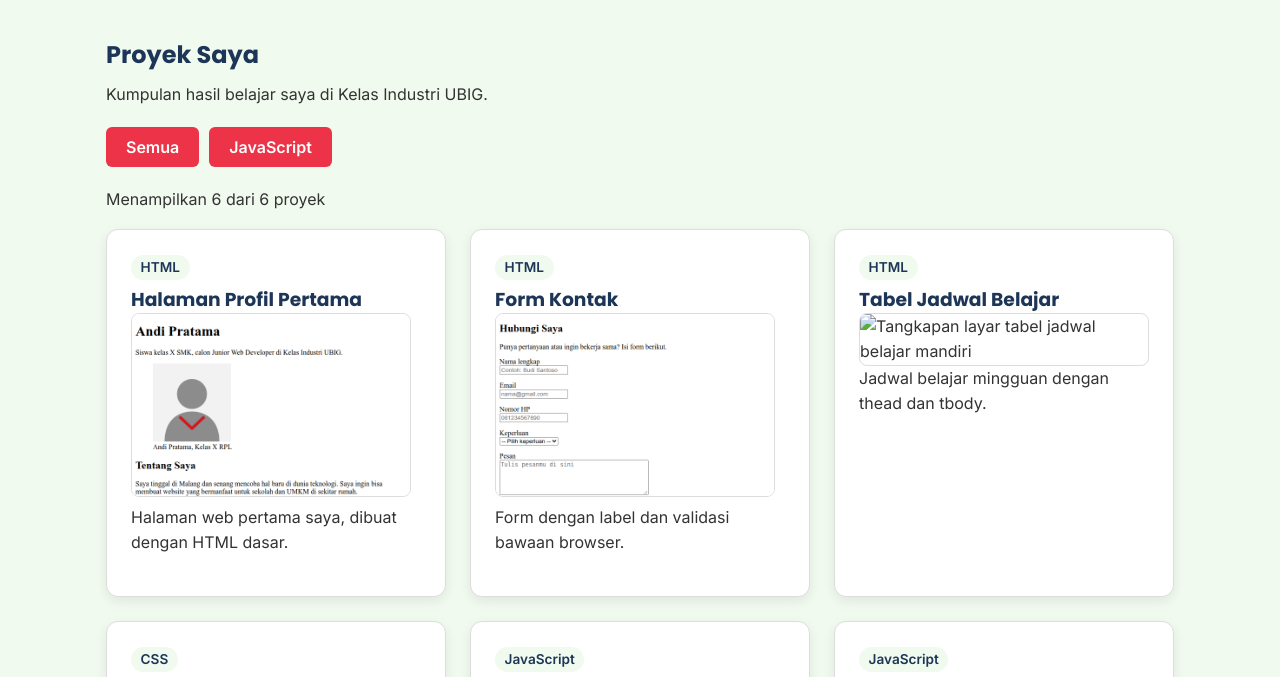
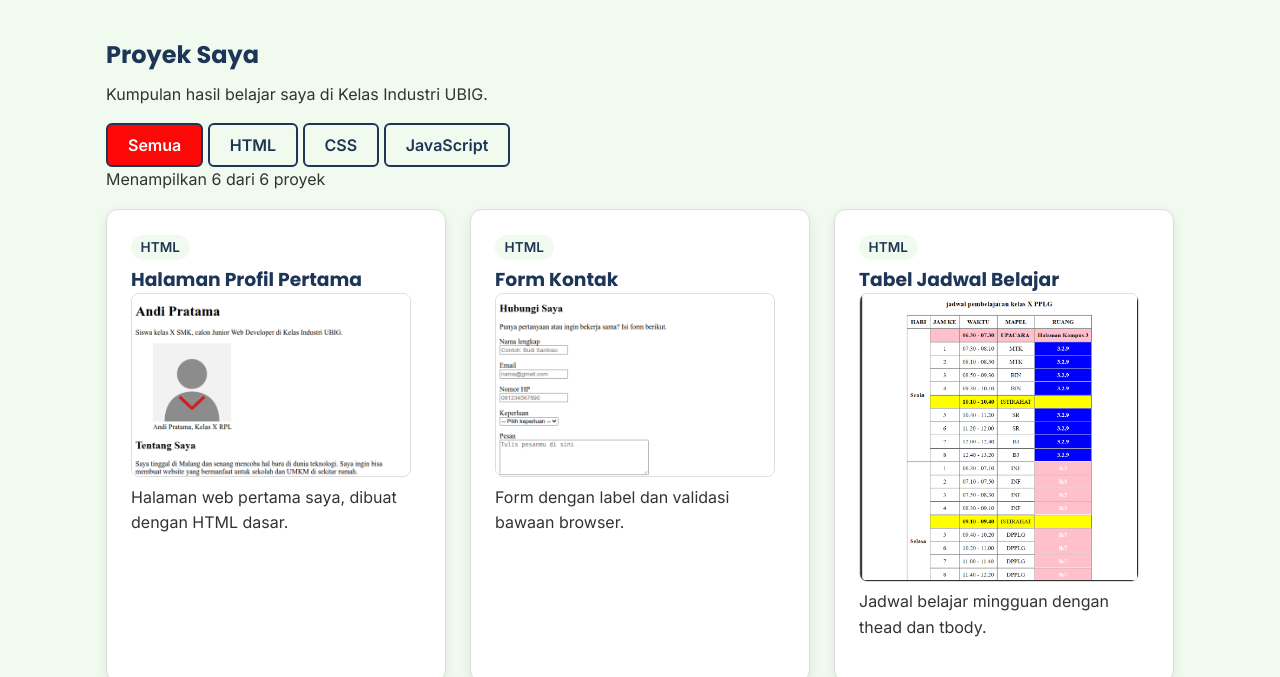
Before and after one commit to novandromarvel-cyber/tugasrumahmarvel, a plain HTML site: page proyek.html in a window 1280 px wide. Shown: the part 75-752 px from the top of the page. Drawn offline with Linux system fonts and the light colour scheme.

Commit message:
feat: tambah keahlian dinamis, mode gelap, dan filter proyek2

```diff
--- a/css/style.css
+++ b/css/style.css
@@ -447,15 +447,29 @@ font-weight: 600;
 }
 
 /* Tombol filter proyek */
-.filter-proyek {
-    display: flex;
-    gap: 10px;
-    margin: 20px 0;
-    flex-wrap: wrap;
+.tombol-filter {
+    padding: 10px 20px;
+    border: 2px solid #1d3557;
+    border-radius: 6px;
+    background-color: transparent;
+    color: #1d3557;
+    cursor: pointer;
+    transition: 0.3s;
 }
 
-.filter-proyek button {
-    width: auto;
-    padding: 10px 20px;
-    border-radius: 6px;
+/* Tombol filter yang sedang aktif */
+.tombol-filter.aktif {
+    background-color: #fe0707;
+    color: white;
 }
+
+/* Tampilan tombol aktif pada tema gelap */
+body.gelap .tombol-filter {
+    border-color: #90CAF9;
+    color: #90CAF9;
+}
+
+body.gelap .tombol-filter.aktif {
+    background-color: #f20000;
+    color: #f8f6f6;
+}
--- a/js/main.js
+++ b/js/main.js
@@ -74,7 +74,7 @@ const proyek = [
     {
         judul: "Tabel Jadwal Belajar",
         kategori: "HTML",
-        gambar: "img/proyek-jadwal.png",
+        gambar: "img/jadwal.png",
         alt: "Tangkapan layar tabel jadwal belajar mandiri",
         deskripsi: "Jadwal belajar mingguan dengan thead dan tbody."
     },
@@ -130,8 +130,6 @@ function tampilkanProyek(daftar) {
         `Menampilkan ${daftar.length} dari ${proyek.length} proyek`;
 }
 
-
-
 // 8. Fungsi memasang filter proyek
 function pasangFilter(idTombol, kategori) {
     const tombol = document.querySelector(idTombol);
@@ -139,6 +137,15 @@ function pasangFilter(idTombol, kategori) {
     if (tombol) {
         tombol.addEventListener("click", () => {
 
+            // Menghapus class aktif dari semua tombol
+            document.querySelectorAll(".tombol-filter").forEach((btn) => {
+                btn.classList.remove("aktif");
+            });
+
+            // Memberikan class aktif pada tombol yang diklik
+            tombol.classList.add("aktif");
+
+            // Menampilkan proyek sesuai kategori
             if (kategori === "Semua") {
                 tampilkanProyek(proyek);
             } else {
@@ -146,15 +153,16 @@ function pasangFilter(idTombol, kategori) {
                     proyek.filter((item) => item.kategori === kategori)
                 );
             }
-
         });
     }
 }
 
-// 9. Menampilkan proyek dan memasang tombol filter
+// 9. Menampilkan proyek dan memasang semua filter
 if (daftarProyek && jumlahProyek) {
     tampilkanProyek(proyek);
 
     pasangFilter("#filter-semua", "Semua");
+    pasangFilter("#filter-html", "HTML");
+    pasangFilter("#filter-css", "CSS");
     pasangFilter("#filter-javascript", "JavaScript");
 }
--- a/proyek.html
+++ b/proyek.html
@@ -44,10 +44,24 @@
         <h2>Proyek Saya</h2>
         <p>Kumpulan hasil belajar saya di Kelas Industri UBIG.</p>
         <!-- Tombol filter proyek -->
-<div class="filter-proyek">
-    <button type="button" id="filter-semua">Semua</button>
-    <button type="button" id="filter-javascript">JavaScript</button>
+         <div class="filter-proyek">
+    <button type="button" id="filter-semua" class="tombol-filter aktif">
+        Semua
+    </button>
+
+    <button type="button" id="filter-html" class="tombol-filter">
+        HTML
+    </button>
+
+    <button type="button" id="filter-css" class="tombol-filter">
+        CSS
+    </button>
+
+    <button type="button" id="filter-javascript" class="tombol-filter">
+        JavaScript
+    </button>
 </div>
+
 
 <p id="jumlah-proyek"></p>
 
```
Also changed, not shown: img/jadwal.png (added).
